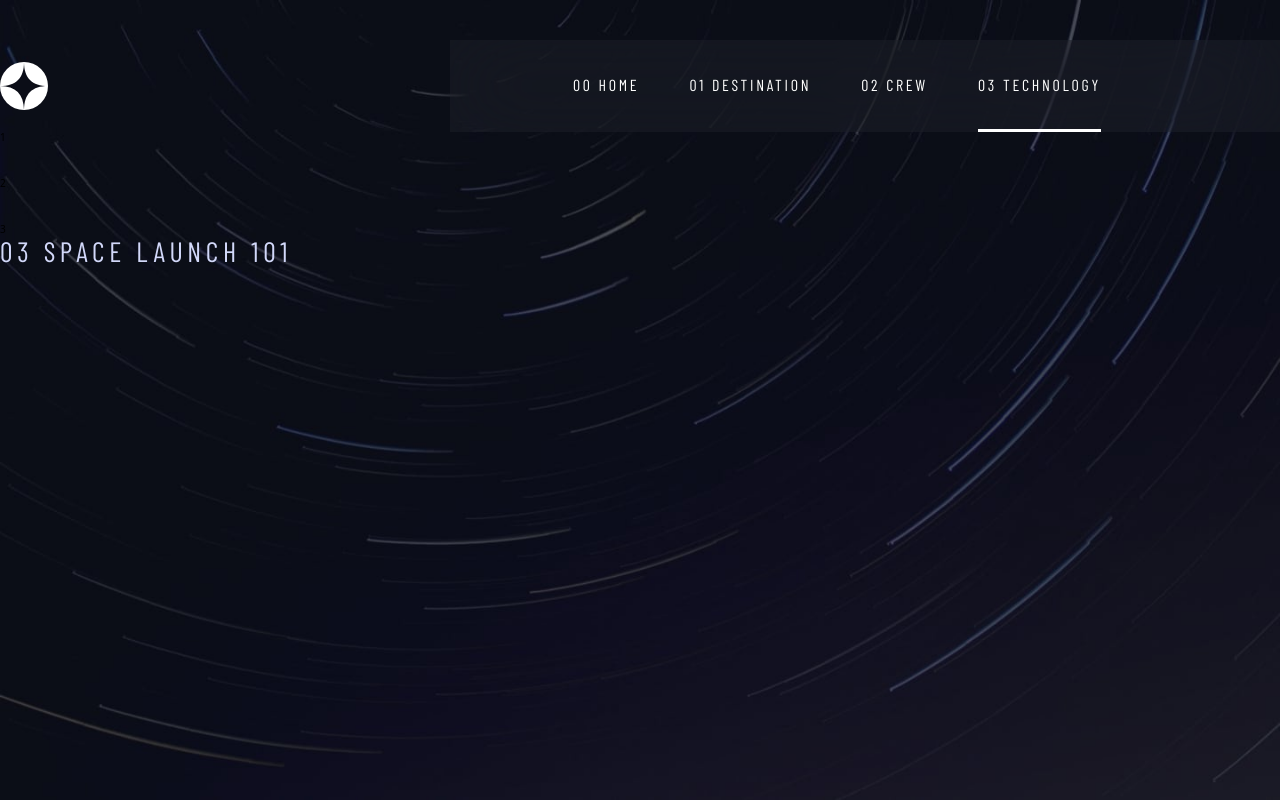
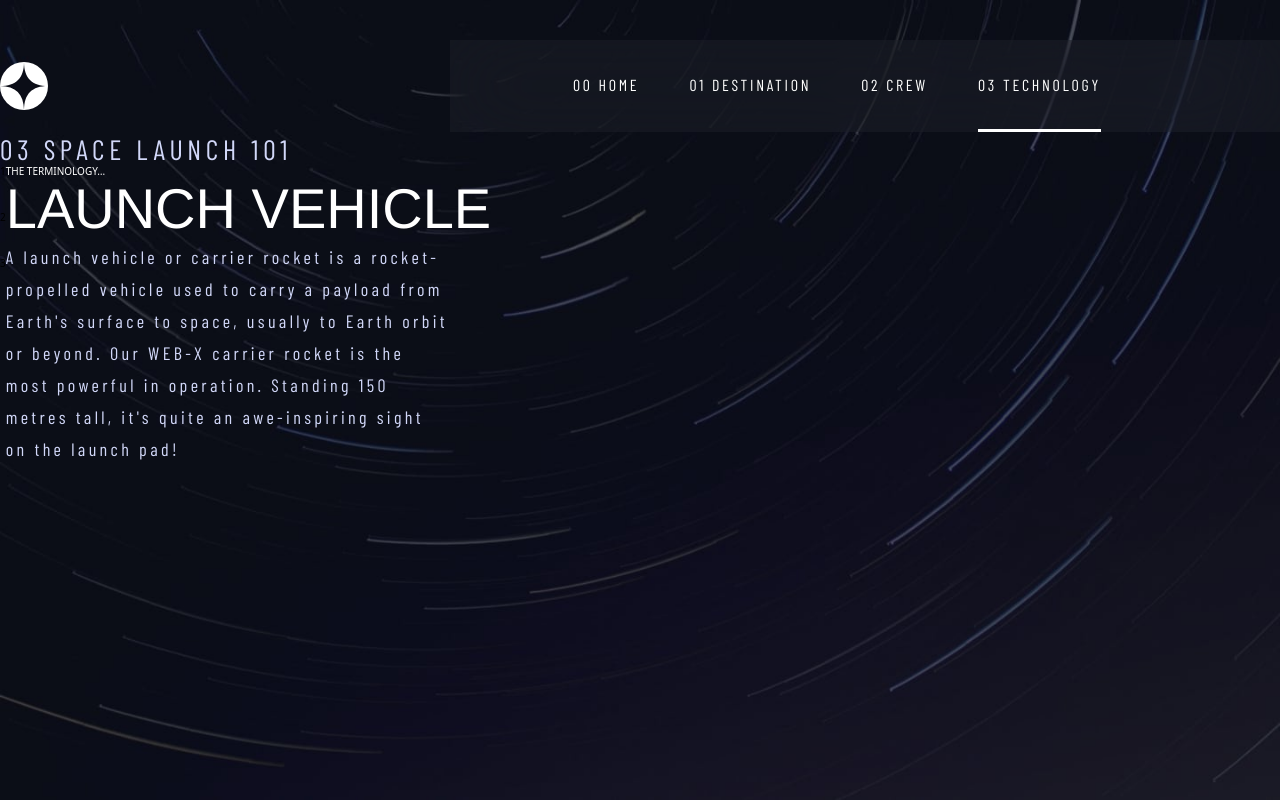
Before and after one commit to nomad-mystic/io.frontendmentor, a React (Vite) app in the folder space-tourism/: page /technology in a window 1280 px wide. Built offline with nearby package versions, Linux system fonts and the light colour scheme; a web font is replaced by a local one.

Commit message:
kpm: Update technology page

```diff
--- a/space-tourism/src/pages/technology/TechnologyPage.css
+++ b/space-tourism/src/pages/technology/TechnologyPage.css
@@ -1,11 +1,19 @@
 .TechnologyPage {
     &-main {
         display: grid;
-        grid-template-columns: 8rem 1fr 1fr;
+        grid-template-columns: 1fr 1fr;
         margin-block-start: 7.6rem;
         margin-inline: auto;
         padding-block-end: 11.8rem;
         max-width: var(--main-element-width);
+    }
+
+    &-title {
+        margin-block-end: 13.7rem;
+    }
+
+    &-content {
+        column-gap: 8rem;
     }
 
     &-right {}
--- a/space-tourism/src/pages/technology/TechnologyPage.tsx
+++ b/space-tourism/src/pages/technology/TechnologyPage.tsx
@@ -1,4 +1,4 @@
-import React, { useState } from 'react';
+import React, { ReactNode, useState } from 'react';
 
 // Styles
 import './TechnologyPage.css';
@@ -8,6 +8,13 @@ import Header from '../../components/Header/Header';
 
 // Utils
 import ElementUtils from '../../utils/ElementUtils';
+
+// Interfaces
+import TechnologyDataInterface from './interfaces/TechnologyDataInterface';
+
+// Data
+import data from './data/data.json';
+import TechnologyContent from './components/TechnologyContent.tsx';
 
 /**
  * @description
@@ -42,7 +49,7 @@ const TechnologyPage = (): React.JSX.Element => {
                 parentListItem.classList.add('active');
 
                 // Update the state
-                setActiveTech(target.id);
+                setActiveTech(parentListItem.id);
             }
         }
     };
@@ -53,6 +60,10 @@ const TechnologyPage = (): React.JSX.Element => {
 
             <main className="TechnologyPage-main max-w-container">
                 <section className="TechnologyPage-right">
+                    <h2 className="TechnologyPage-title Heading-5 uppercase text-white"><span
+                        className="TechnologyPage-number">03</span> SPACE LAUNCH 101</h2>
+
+                    <section className="TechnologyPage-content flex">
                         <nav className="TechnologyPage-nav">
                             <menu className="flex flex-col gap-[36px]" onClick={ toggleActive }>
                                 <li className="TechnologyPage-navItem active" id="1">
@@ -69,22 +80,20 @@ const TechnologyPage = (): React.JSX.Element => {
                                 </li>
                             </menu>
                         </nav>
-                </section>
 
                         <section className="TechnologyPage-center">
-                    {/*{*/ }
-                    {/*    data.map((item: DestinationDataInterface): ReactNode => {*/ }
-                    {/*        if (activePlanet === item.id) {*/ }
-                    {/*            return (<DestinationContent key={ item.id } data={ item }/>)*/ }
-                    {/*        }*/ }
-                    {/*    })*/ }
-                    {/*}*/ }
+                            {
+                                data.map((item: TechnologyDataInterface): ReactNode => {
+                                    if (activeTech === item.id) {
+                                        return (<TechnologyContent key={ item.id } data={ item } />)
+                                    }
+                                })
+                            }
+                        </section>
+                    </section>
                 </section>
 
                 <section className="TechnologyPage-left">
-                    <h2 className="TechnologyPage-title Heading-5 uppercase text-white"><span
-                        className="TechnologyPage-number">03</span> SPACE LAUNCH 101</h2>
-
                     {/*{*/ }
                     {/*    data.map((item: DestinationDataInterface): ReactNode => {*/ }
                     {/*        if (activePlanet === item.id) {*/ }
--- /dev/null
+++ b/space-tourism/src/pages/technology/components/TechnologyContent.tsx
@@ -0,0 +1,22 @@
+import React from 'react';
+
+import TechnologyDataInterface from '../interfaces/TechnologyDataInterface';
+
+const TechnologyContent = (props: { data: TechnologyDataInterface }): React.JSX.Element => {
+    // console.log(props);
+
+    return (
+        <section>
+            <article>
+                <header>
+                    <h2 className="text-white">{ props.data.subtitle }</h2>
+                    <h1 className="Heading-3">{ props.data.title }</h1>
+                </header>
+
+                <p className="DestinationPage-text Subheading-2 max-w-[444px] block">{ props.data.body }</p>
+            </article>
+        </section>
+    );
+};
+
+export default TechnologyContent;
--- /dev/null
+++ b/space-tourism/src/pages/technology/data/data.json
@@ -0,0 +1,26 @@
+[
+    {
+        "id": "1",
+        "subtitle": "THE TERMINOLOGY…",
+        "title": "LAUNCH VEHICLE",
+        "image": "/technology/image-launch-vehicle-landscape.jpg",
+        "imageAlt": "",
+        "body": "A launch vehicle or carrier rocket is a rocket-propelled vehicle used to carry a payload from Earth's surface to space, usually to Earth orbit or beyond. Our WEB-X carrier rocket is the most powerful in operation. Standing 150 metres tall, it's quite an awe-inspiring sight on the launch pad!"
+    },
+    {
+        "id": "2",
+        "subtitle": "THE TERMINOLOGY…",
+        "title": "SPACEPORT",
+        "image": "/technology/image-spaceport-landscape.jpg",
+        "imageAlt": "",
+        "body": "A spaceport or cosmodrome is a site for launching (or receiving) spacecraft, by analogy to the seaport for ships or airport for aircraft. Based in the famous Cape Canaveral, our spaceport is ideally situated to take advantage of the Earth’s rotation for launch."
+    },
+    {
+        "id": "3",
+        "subtitle": "THE TERMINOLOGY…",
+        "title": "SPACE CAPSULE",
+        "image": "/technology/image-space-capsule-landscape.jpg",
+        "imageAlt": "",
+        "body": "A space capsule is an often-crewed spacecraft that uses a blunt-body reentry capsule to reenter the Earth's atmosphere without wings. Our capsule is where you'll spend your time during the flight. It includes a space gym, cinema, and plenty of other activities to keep you entertained."
+    }
+]
--- /dev/null
+++ b/space-tourism/src/pages/technology/interfaces/TechnologyDataInterface.ts
@@ -0,0 +1,8 @@
+export default interface TechnologyDataInterface {
+    id: string;
+    subtitle: string;
+    title: string;
+    image: string;
+    imageAlt: string;
+    body: string;
+}
```
Lines whose indentation alone changed are shown as unchanged.
